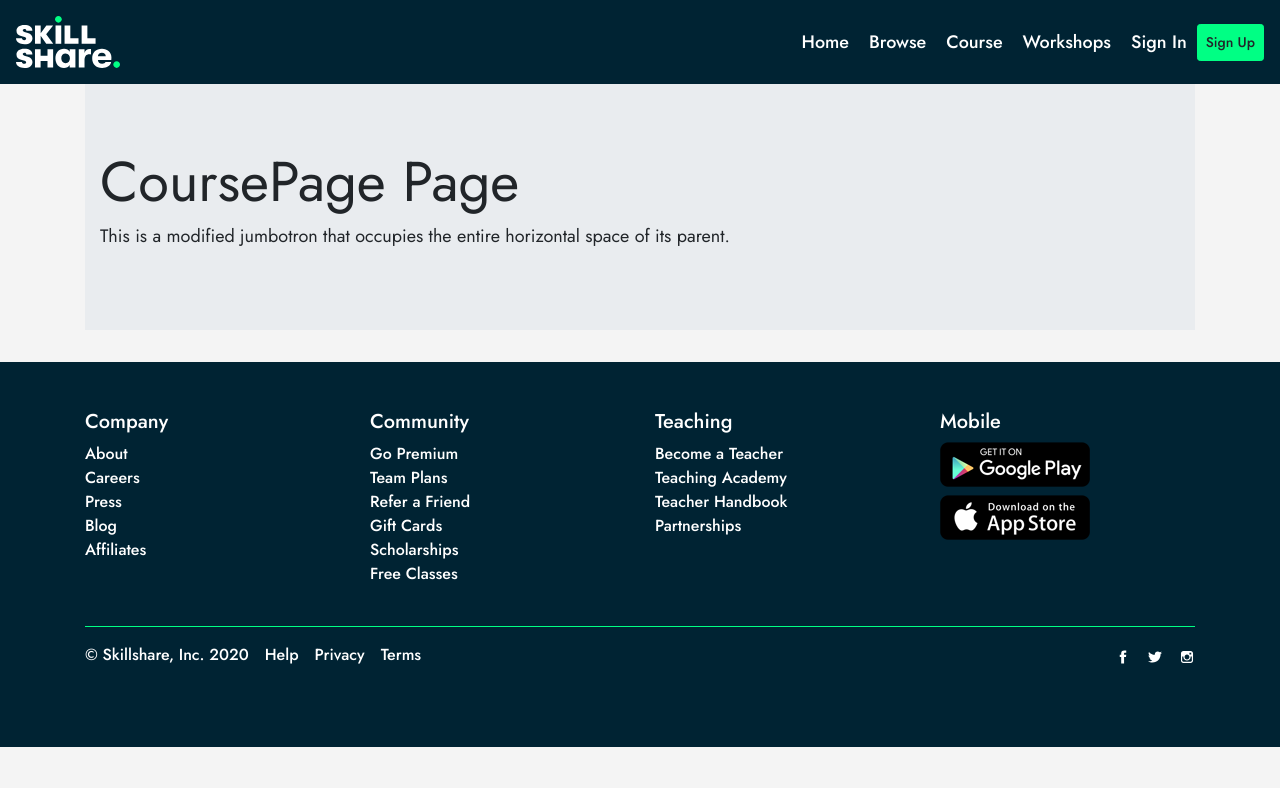
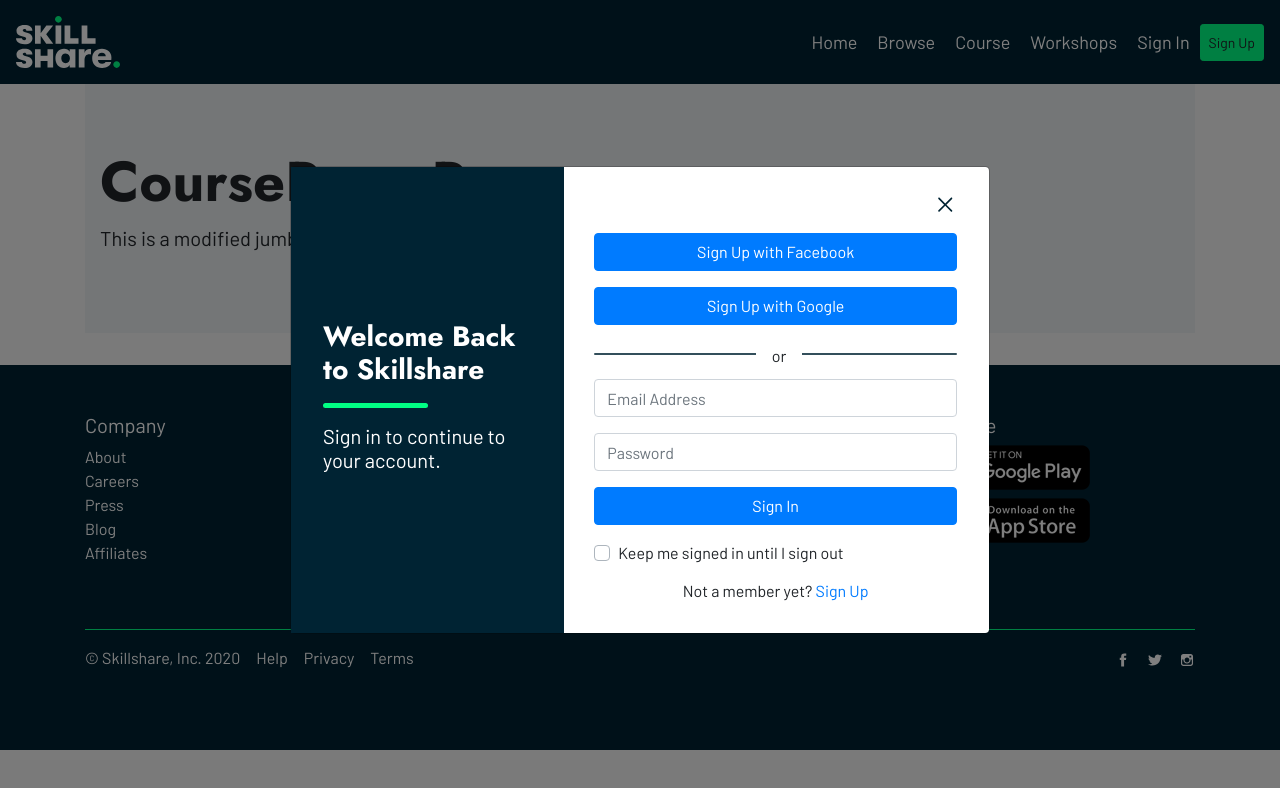
Before and after one commit to PraveenPal4232/learnthatyourself, a React (Create React App) app: page /course in a window 1280 px wide. Shown: the top 788 px of the page. Built offline with nearby package versions, Linux system fonts and the light colour scheme.

Commit message:
update modals

```diff
--- a/src/App.css
+++ b/src/App.css
@@ -1,15 +1,11 @@
-@import url("https://fonts.googleapis.com/css2?family=Jost:wght@400;500;700&display=swap");
+@import url("https://fonts.googleapis.com/css2?family=Barlow&family=Jost:wght@700&display=swap");
 :root {
   --main-bg-color: #002333 !important;
   --lightgreen-bg-color: #00ff84 !important;
 }
 body {
-  font-family: "Jost", sans-serif !important;
-  font-weight: 500 !important;
+  font-family: "Barlow", sans-serif !important;
   background-color: #f4f4f4 !important;
-}
-p {
-  font-size: 18px !important;
 }
 a {
   color: #5f6368;
@@ -17,6 +13,12 @@
 a:hover {
   color: #5f6368;
   text-decoration: none;
+}
+h1,
+h2,
+h3,
+h4 {
+  font-family: "Jost", sans-serif;
 }
 .btn-green {
   font-weight: 500 !important;
@@ -41,5 +43,6 @@
   stroke: #002333;
   stroke-width: 1;
 }
-.container {
+.self_center {
+  align-self: center;
 }
--- a/src/partials/header/Header.js
+++ b/src/partials/header/Header.js
@@ -7,7 +7,7 @@
 
 class Header extends Component {
   state = {
-    showSignIn: false,
+    showSignIn: true,
     showSignUp: false,
   };
 
--- a/src/partials/signIn/signIn.js
+++ b/src/partials/signIn/signIn.js
@@ -4,6 +4,7 @@
 
 class SignIn extends Component {
   state = {};
+
   render() {
     return (
       <Modal
@@ -11,23 +12,89 @@
         size="lg"
         aria-labelledby="contained-modal-title-vcenter"
         centered
+        className="signup_modal"
       >
-        <Modal.Header closeButton>
-          <Modal.Title id="contained-modal-title-vcenter">
-            Sign In Modal
-          </Modal.Title>
-        </Modal.Header>
-        <Modal.Body>
-          <h4>Centered Modal</h4>
-          <p>
-            Cras mattis consectetur purus sit amet fermentum. Cras justo odio,
-            dapibus ac facilisis in, egestas eget quam. Morbi leo risus, porta
-            ac consectetur ac, vestibulum at eros.
-          </p>
-        </Modal.Body>
-        <Modal.Footer>
-          <Button onClick={this.props.onHide}>Close</Button>
-        </Modal.Footer>
+        <div className="modal_inner">
+          <div className="row">
+            <div className="col-5">
+              <div className="modal_left">
+                <div className="self_center">
+                  <h3>Welcome Back to Skillshare</h3>
+                  <hr className="hr_modal hr_green" />
+                  <h5>Sign in to continue to your account.</h5>
+                </div>
+              </div>
+            </div>
+            <div className="col-7">
+              <div className="modal_right">
+                <div className="close_modal mb-3 text-right">
+                  <svg
+                    className="svg-icon pointer"
+                    viewBox="0 0 20 20"
+                    onClick={this.props.onHide}
+                  >
+                    <path
+                      fill="none"
+                      d="M15.898,4.045c-0.271-0.272-0.713-0.272-0.986,0l-4.71,4.711L5.493,4.045c-0.272-0.272-0.714-0.272-0.986,0s-0.272,0.714,0,0.986l4.709,4.711l-4.71,4.711c-0.272,0.271-0.272,0.713,0,0.986c0.136,0.136,0.314,0.203,0.492,0.203c0.179,0,0.357-0.067,0.493-0.203l4.711-4.711l4.71,4.711c0.137,0.136,0.314,0.203,0.494,0.203c0.178,0,0.355-0.067,0.492-0.203c0.273-0.273,0.273-0.715,0-0.986l-4.711-4.711l4.711-4.711C16.172,4.759,16.172,4.317,15.898,4.045z"
+                    ></path>
+                  </svg>
+                </div>
+                <div className="social_btn">
+                  <button className="btn btn-primary btn-block mb-3">
+                    Sign Up with Facebook
+                  </button>
+                  <button className="btn btn-primary btn-block mb-1">
+                    Sign Up with Google
+                  </button>
+                </div>
+                <hr className="hr_modal hr_or" />
+
+                <div className="using-mail mb-3">
+                  <form>
+                    <div className="row mb-3">
+                      <div className="col">
+                        <input
+                          type="email"
+                          className="form-control"
+                          placeholder="Email Address"
+                        />
+                      </div>
+                    </div>
+                    <div className="row mb-3">
+                      <div className="col">
+                        <input
+                          type="password"
+                          className="form-control"
+                          placeholder="Password"
+                        />
+                      </div>
+                    </div>
+                    <div className="row mb-3">
+                      <div className="col">
+                        <button className="btn btn-primary btn-block">
+                          Sign In
+                        </button>
+                      </div>
+                    </div>
+                    <div class="custom-control custom-checkbox mr-sm-2">
+                      <input
+                        type="checkbox"
+                        class="custom-control-input"
+                        id="keepSigned"
+                      />
+                      <label class="custom-control-label" for="keepSigned">
+                        Keep me signed in until I sign out
+                      </label>
+                    </div>
+                  </form>
+                </div>
+                <h6 className="mb-0 text-center">
+                  Not a member yet? <a href="#">Sign Up</a>
+                </h6>
+              </div>
+            </div>
+          </div>
+        </div>
       </Modal>
     );
   }
--- a/src/partials/signUp/signUp.js
+++ b/src/partials/signUp/signUp.js
@@ -3,7 +3,12 @@
 import { Modal, Button } from "react-bootstrap";
 
 class SignUp extends Component {
-  state = {};
+  state = {
+    usingMail: false,
+  };
+  toggleUsingMail = () => {
+    this.setState((prevState) => ({ usingMail: !prevState.usingMail }));
+  };
   render() {
     return (
       <Modal
@@ -11,23 +16,121 @@
         size="lg"
         aria-labelledby="contained-modal-title-vcenter"
         centered
+        className="signup_modal"
       >
-        <Modal.Header closeButton>
-          <Modal.Title id="contained-modal-title-vcenter">
-            Sign Up Modal
-          </Modal.Title>
-        </Modal.Header>
-        <Modal.Body>
-          <h4>Centered Modal</h4>
-          <p>
-            Cras mattis consectetur purus sit amet fermentum. Cras justo odio,
-            dapibus ac facilisis in, egestas eget quam. Morbi leo risus, porta
-            ac consectetur ac, vestibulum at eros.
-          </p>
-        </Modal.Body>
-        <Modal.Footer>
-          <Button onClick={this.props.onHide}>Close</Button>
-        </Modal.Footer>
+        <div className="modal_inner">
+          <div className="row">
+            <div className="col-5">
+              <div className="modal_left">
+                <div className="self_center">
+                  <h3>Join Skillshare for Free</h3>
+                  <hr className="hr_modal hr_green" />
+                  <h5>
+                    Explore your creativity with thousands of inspiring classes
+                    in design, illustration, photography, and more.
+                  </h5>
+                </div>
+              </div>
+            </div>
+            <div className="col-7">
+              <div className="modal_right">
+                <div className="close_modal mb-3 text-right">
+                  <svg
+                    className="svg-icon pointer"
+                    viewBox="0 0 20 20"
+                    onClick={this.props.onHide}
+                  >
+                    <path
+                      fill="none"
+                      d="M15.898,4.045c-0.271-0.272-0.713-0.272-0.986,0l-4.71,4.711L5.493,4.045c-0.272-0.272-0.714-0.272-0.986,0s-0.272,0.714,0,0.986l4.709,4.711l-4.71,4.711c-0.272,0.271-0.272,0.713,0,0.986c0.136,0.136,0.314,0.203,0.492,0.203c0.179,0,0.357-0.067,0.493-0.203l4.711-4.711l4.71,4.711c0.137,0.136,0.314,0.203,0.494,0.203c0.178,0,0.355-0.067,0.492-0.203c0.273-0.273,0.273-0.715,0-0.986l-4.711-4.711l4.711-4.711C16.172,4.759,16.172,4.317,15.898,4.045z"
+                    ></path>
+                  </svg>
+                </div>
+                <div className="social_btn">
+                  <button className="btn btn-primary btn-block mb-3">
+                    Sign Up with Facebook
+                  </button>
+                  <button className="btn btn-primary btn-block mb-1">
+                    Sign Up with Google
+                  </button>
+                </div>
+                <hr className="hr_modal hr_or" />
+                <h5
+                  className={
+                    this.state.usingMail
+                      ? "mb-3 text-center pointer d-none"
+                      : "mb-3 text-center pointer"
+                  }
+                  onClick={this.toggleUsingMail}
+                >
+                  Sign Up Using Email
+                </h5>
+                <div
+                  className={
+                    this.state.usingMail
+                      ? "using-mail mb-3"
+                      : "using-mail mb-3 d-none"
+                  }
+                >
+                  <form>
+                    <div className="row mb-3">
+                      <div className="col">
+                        <input
+                          type="text"
+                          className="form-control"
+                          placeholder="First Name"
+                        />
+                      </div>
+                      <div className="col">
+                        <input
+                          type="text"
+                          className="form-control"
+                          placeholder="Last Name"
+                        />
+                      </div>
+                    </div>
+                    <div className="row mb-3">
+                      <div className="col">
+                        <input
+                          type="email"
+                          className="form-control"
+                          placeholder="Email Address"
+                        />
+                      </div>
+                    </div>
+                    <div className="row mb-3">
+                      <div className="col">
+                        <input
+                          type="password"
+                          className="form-control"
+                          placeholder="Create Password"
+                        />
+                      </div>
+                    </div>
+                    <div className="row">
+                      <div className="col">
+                        <button className="btn btn-primary btn-block">
+                          Sign Up
+                        </button>
+                      </div>
+                    </div>
+                  </form>
+                </div>
+                <h6 className="mb-0 text-center">
+                  Already a member? <a href="#">Sign In</a>
+                </h6>
+                <hr className="hr_modal" />
+                <p className="mb-0 small">
+                  By signing up you agree to Skillshare's Terms of
+                  <a href="#"> Service</a> and <a href="#">Privacy Policy</a>.
+                  This page is protected by reCAPTCHA and is subject to Google's
+                  Terms of
+                  <a href="#"> Service</a> and <a href="#">Privacy Policy</a>.
+                </p>
+              </div>
+            </div>
+          </div>
+        </div>
       </Modal>
     );
   }
--- a/src/partials/signUp/styles/signUp.css
+++ b/src/partials/signUp/styles/signUp.css
@@ -0,0 +1,44 @@
+.signup_modal .modal-lg {
+  max-width: 700px;
+}
+.modal_left {
+  background-color: var(--main-bg-color);
+  color: #fff;
+  height: 100%;
+  display: flex;
+  flex-direction: column;
+  justify-content: center;
+  padding: 2em;
+}
+.hr_modal {
+  border: none;
+  height: 2px;
+  margin: 1.5em 0;
+  border-radius: 5px;
+  position: relative;
+  background-color: #002333cc;
+}
+.hr_green {
+  width: 50%;
+  height: 5px;
+  margin: 1em 0;
+  background-color: #00ff84;
+}
+.modal_right {
+  height: 100%;
+  display: flex;
+  flex-direction: column;
+  justify-content: center;
+  padding: 1.5em 2em 2em 0;
+}
+.hr_or::before {
+  content: "or";
+  position: absolute;
+  background-color: #ffffff;
+  left: calc(50% - 20px);
+  padding: 0 1em;
+  top: -0.6em;
+}
+.pointer {
+  cursor: pointer;
+}
```
